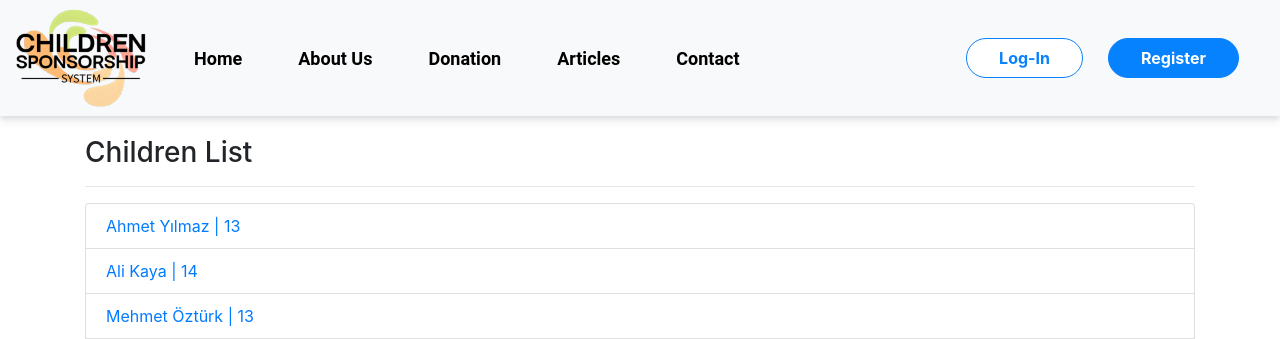
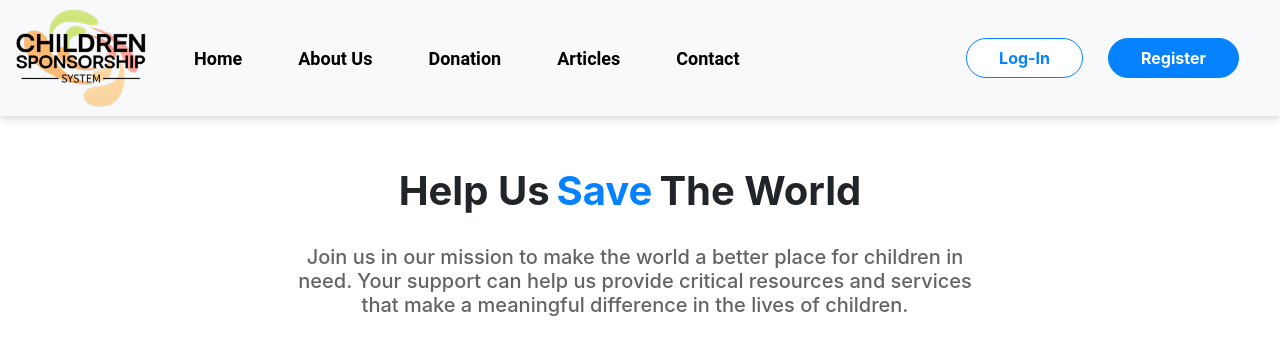
Before and after one commit to evorz/Children-Sponsorship-System-Website-Project, a Flask app: page /childs in a window 1280 px wide. Shown: the top 339 px of the page. Run offline with Flask 2, Linux system fonts and the light colour scheme; data comes from the database, SQL or seed files in the repository; some libraries are stand-ins or nearby versions.

Commit message:
update on front-end

```diff
--- /dev/null
+++ b/ChildrenSponsorshipSystem/static/css/childs.css
@@ -0,0 +1,76 @@
+
+.save {
+  color: rgb(6, 130, 255);
+  margin-left: 7px;
+  margin-right: 7px;
+  font-size: 40px;
+}
+.Help-Us {
+  font-size: 40px;
+  font-weight: bold;
+  margin-top: 30px;
+  margin-bottom: 30px;
+  margin-left: -20px;
+  display: flex;
+  align-items: center;
+  justify-content: center;
+}
+
+.child-list {
+  margin-top: 10px;
+  color: rgb(100, 100, 100);
+  font-weight: bold;
+}
+.child-list2 {
+  color: black;
+  font-weight: bold;
+}
+
+.join-us-in {
+  font-size: 20px;
+  font-weight: 500;
+  margin-bottom: 60px;
+  margin-top: 30px;
+  margin-left: 200px;
+  color: rgb(100, 100, 100);
+  display: flex;
+  text-align: center;
+  justify-content: center;
+  width: 700px;
+  height: 55px;
+}
+
+.card{
+  margin-top:30px;
+  margin-bottom:30px;
+  margin-left:15px;
+  margin-right:15px;
+  border-radius: 25px;
+  border: none;
+  box-shadow: 3px 3px 20px 20px rgba(0, 0, 0, 0.15);
+}
+
+.donate-child {
+  color: white;
+  border-color: rgb(6, 130, 255);
+  background-color: rgb(6, 130, 255);
+  border-style: solid;
+  font-weight: bold;
+  border-width: 1px;
+  border-radius: 24px;
+  cursor: pointer;
+  padding-top: 9px;
+  padding-bottom: 9px;
+  padding-right: 32px;
+  padding-left: 32px;
+  margin-left: 58px;
+  margin-right: 58px;
+  transition: background-color 0.35s, color 0.35s;
+}
+.donate-child:hover {
+  background-color: white;
+  color: rgb(6, 130, 255);
+}
+.donate-child:active {
+  opacity: 0.7;
+}
--- a/ChildrenSponsorshipSystem/static/css/login.css
+++ b/ChildrenSponsorshipSystem/static/css/login.css
@@ -1,7 +1,6 @@
 
 .login-logo {
   position: absolute;
-  float: left;
   top: 300px;
   left: 90px;
   width: 217px;
--- a/ChildrenSponsorshipSystem/templates/childs.html
+++ b/ChildrenSponsorshipSystem/templates/childs.html
@@ -1,24 +1,36 @@
 {% extends "layout.html" %}
 
+{% block body %}
+<div><p class="Help-Us">Help Us <span class="save">Save</span> The World</p>
 
-{% block body %}
-<h3>Children List</h3>
-<hr>
-
+    <div class="join-us-in">
+        Join us in our mission to make the world a better place for children
+        in need. Your support can help us provide critical resources and
+        services that make a meaningful difference in the lives of children.
+</div>
 
 {% if childs %}
 
-<ul class = "list-group">
-
-    {% for child in  childs  %}
-        <li class = "list-group-item"><a href="/child/{{child.id}}">{{child.name}} | {{child.age}}</a></li>
-    {% endfor %}
-
-</ul>
+{% for i in range(0, childs|length, 3) %}
+    <div class="row">
+        {% for child in childs[i:i+3] %}
+            <div class="col-md-4">
+                <div class="card">
+                    <div class="card-body">
+                            <img src="{{child.child_photo_url}}">
+                            <p class="child-list">Child No: {{child.id}}</p>
+                            <p class="child-list2">Child's Name: {{child.name}}</h5>
+                            <p class="child-list2">Age: {{child.age}}</p>
+                            <a href="/child/{{child.id}}"><button class="donate-child">Donate Now</button> </a>
+                    </div>
+                </div>
+            </div>
+        {% endfor %}
+    </div>
+{% endfor %}
 
 {% else %}
-<div class = "alert alert-danger">There is no childs in this page.</div>
-
+<div class="alert alert-danger">There are no children on this page.</div>
 {% endif %}
 
 {% endblock body %}
--- a/ChildrenSponsorshipSystem/templates/dashboard.html
+++ b/ChildrenSponsorshipSystem/templates/dashboard.html
@@ -12,7 +12,7 @@
 
 {% if articles %}
 <h3>Articles</h3>
-<table class="table table-hover">
+<table class="table table-hover ">
     <thead>
       <tr>
         <th scope="col">Article ID</th>
--- a/ChildrenSponsorshipSystem/templates/layout.html
+++ b/ChildrenSponsorshipSystem/templates/layout.html
@@ -15,6 +15,7 @@
     <link rel="stylesheet" href="{{ url_for('static', filename='css/contact.css') }}">
     <link rel="stylesheet" href="{{ url_for('static', filename='css/profile.css') }}">
     <link rel="stylesheet" href="{{ url_for('static', filename='css/dashboard.css') }}">
+    <link rel="stylesheet" href="{{ url_for('static', filename='css/childs.css') }}">
     <title>Children Sponsorship System</title>
 </head>
 <body>
```
Also changed, not shown: ChildrenSponsorshipSystem/templates/about.html (+5 -5 lines), ChildrenSponsorshipSystem/templates/childs2.html (added, +31 -0 lines).
